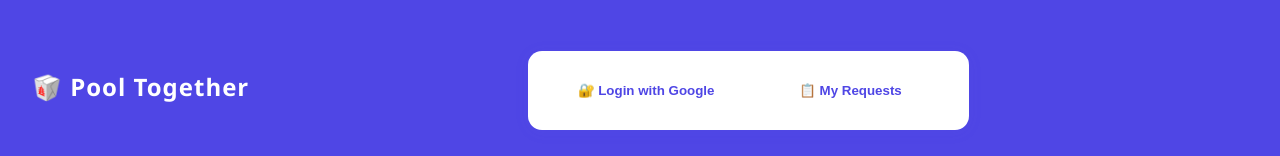
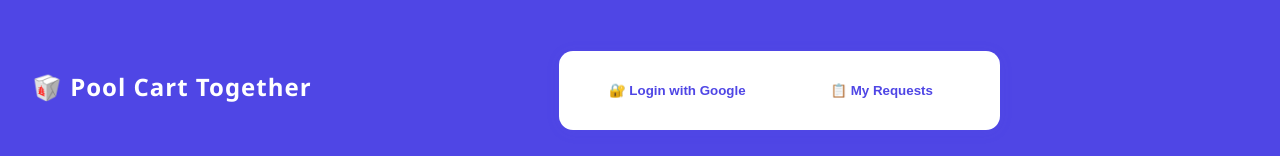
Before and after one commit to SuhelShaikh12/Pool-Cart, a website with bundled scripts: page public/index.html in a window 1280 px wide. Shown: the top 156 px of the page. Built offline with nearby package versions, Linux system fonts and the light colour scheme; no server answers.

Commit message:
second commit

```diff
--- a/public/index.html
+++ b/public/index.html
@@ -66,7 +66,7 @@
 </head>
 <body>
   <nav class="navbar">
-    <h2>🥡 Pool Together</h2>
+    <h2>🥡 Pool Cart Together</h2>
     <div id="authControls" class="auth-section">
       <button id="loginBtn">🔐 Login with Google</button>
       <button id="logoutBtn" style="display:none;">🚪 Logout</button>
```
